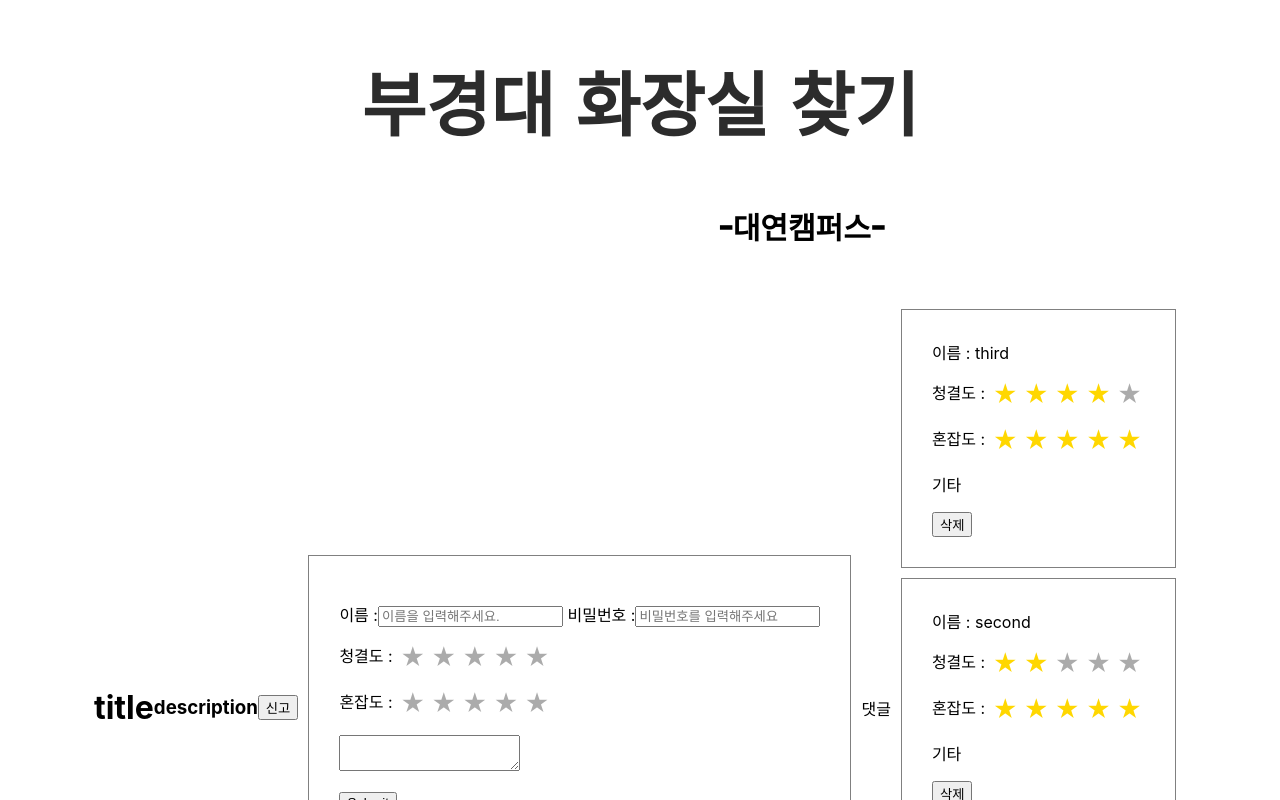
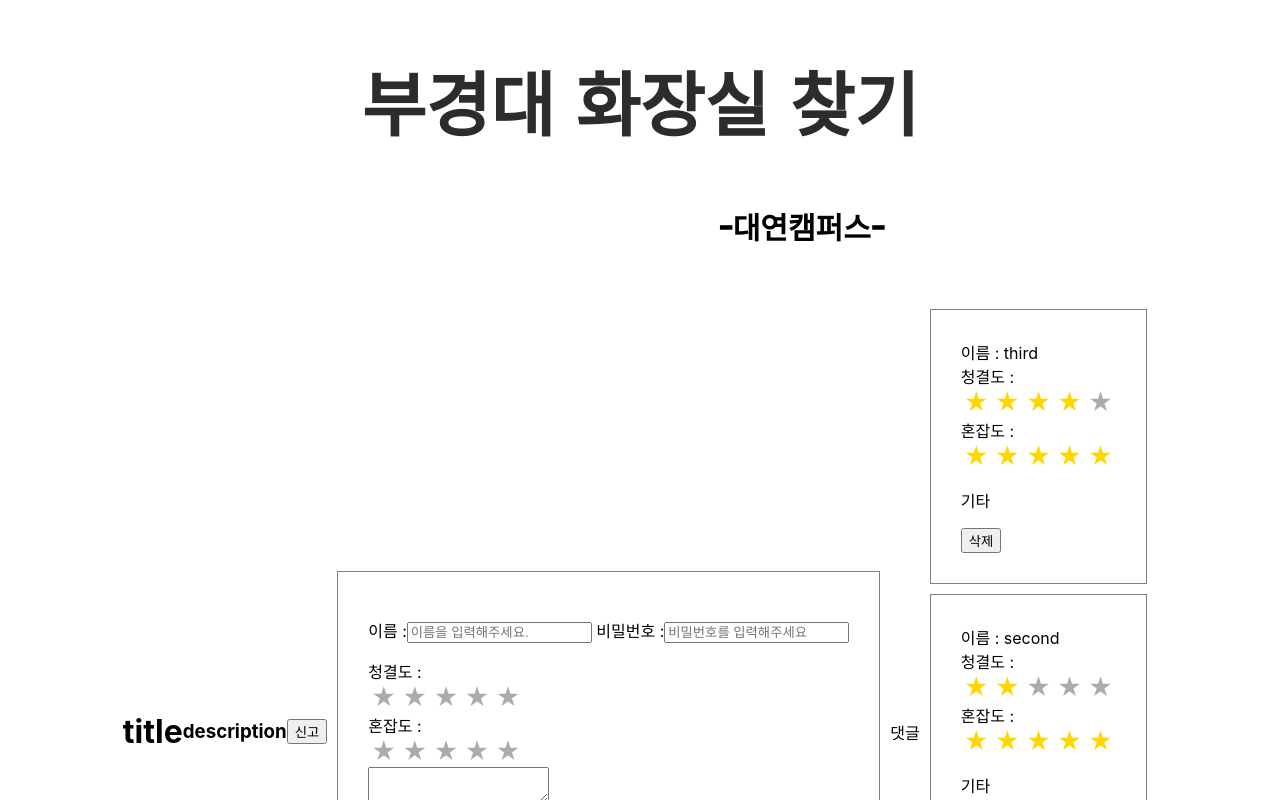
Before and after one commit to pknu-wap/1902_ROH, a React (Create React App) app in the folder front/: page /detail in a window 1280 px wide. Shown: the top 800 px of the page. Built offline with nearby package versions, Linux system fonts and the light colour scheme.

Commit message:
Fix warnings

```diff
--- a/front/src/Detail.js
+++ b/front/src/Detail.js
@@ -42,8 +42,8 @@ class Detail extends Component{
    );
  }
 _lists(){
-  const temp = this.state.user.reverse().map((user)=>(
-    <Block name={user.name} password={user.password} cleanliness={user.cleanliness} congestion={user.congestion}/>
+  const temp = this.state.user.reverse().map((user, index)=>(
+    <Block key={index} name={user.name} password={user.password} cleanliness={user.cleanliness} congestion={user.congestion}/>
   ));
   return (<div>{temp}</div>);
 }
@@ -72,14 +72,14 @@ class Write extends Component{
         <form>
           <p>
             <label> 이름 :
-              <input type="text" name="name" placeHolder="이름을 입력해주세요." value={this.state.name}/>
+              <input type="text" name="name" placeholder="이름을 입력해주세요." value={this.state.name}/>
             </label>
             <label> 비밀번호 :
-              <input type="text" name="pw" placeHolder="비밀번호를 입력해주세요" value={this.state.pw}/>
+              <input type="text" name="pw" placeholder="비밀번호를 입력해주세요" value={this.state.pw}/>
             </label>
           </p>
-          <p>청결도 : <Stars/></p>
-          <p>혼잡도 : <Stars/></p>
+          <div>청결도 : <Stars/></div>
+          <div>혼잡도 : <Stars/></div>
           <textarea></textarea>
           <p><input type="submit"/></p>
         </form>
--- a/front/src/template.js
+++ b/front/src/template.js
@@ -17,8 +17,8 @@ class Block extends Component{
       <div className="box">
       <span>이름 : {this.props.name}</span>
       <span hidden={true}>비밀번호  : {this.props.password}</span>
-      <p>청결도 : <StarsData rating={this.props.cleanliness}/></p>
-      <p>혼잡도 : <StarsData rating={this.props.congestion}/></p>
+      <div>청결도 : <StarsData rating={this.props.cleanliness}/></div>
+      <div>혼잡도 : <StarsData rating={this.props.congestion}/></div>
       <p>기타</p>
       <button>삭제</button>
       </div>
@@ -49,6 +49,7 @@ class Stars extends Component{
         }
         stars.push(
           <label
+            key={i}
             className={klass}
             onClick={this.rate.bind(this, i)}
             >
@@ -58,9 +59,9 @@ class Stars extends Component{
       }
 
       return (
-        <Fragment className="star-rating">
+        <div className="star-rating">
           {stars}
-        </Fragment>
+        </div>
       );
     }
 }
@@ -81,16 +82,16 @@ class StarsData  extends Component{
         klass += ' is-selected';
       }
       stars.push(
-        <label className={klass}>
+        <label key={i} className={klass}>
           ★
         </label>
       );
     }
 
     return (
-      <Fragment className="star-rating">
+      <div className="star-rating">
         {stars}
-      </Fragment>
+      </div>
     );
   }
 }
```
